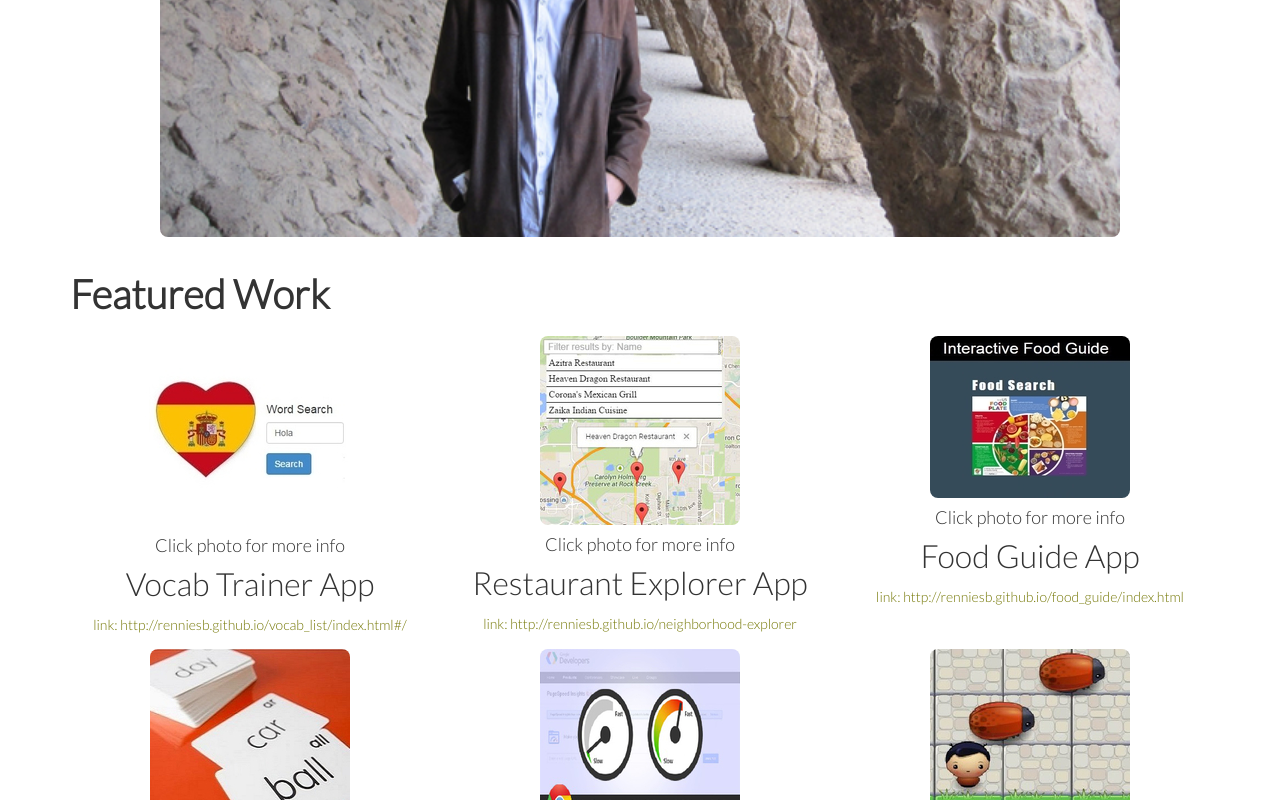
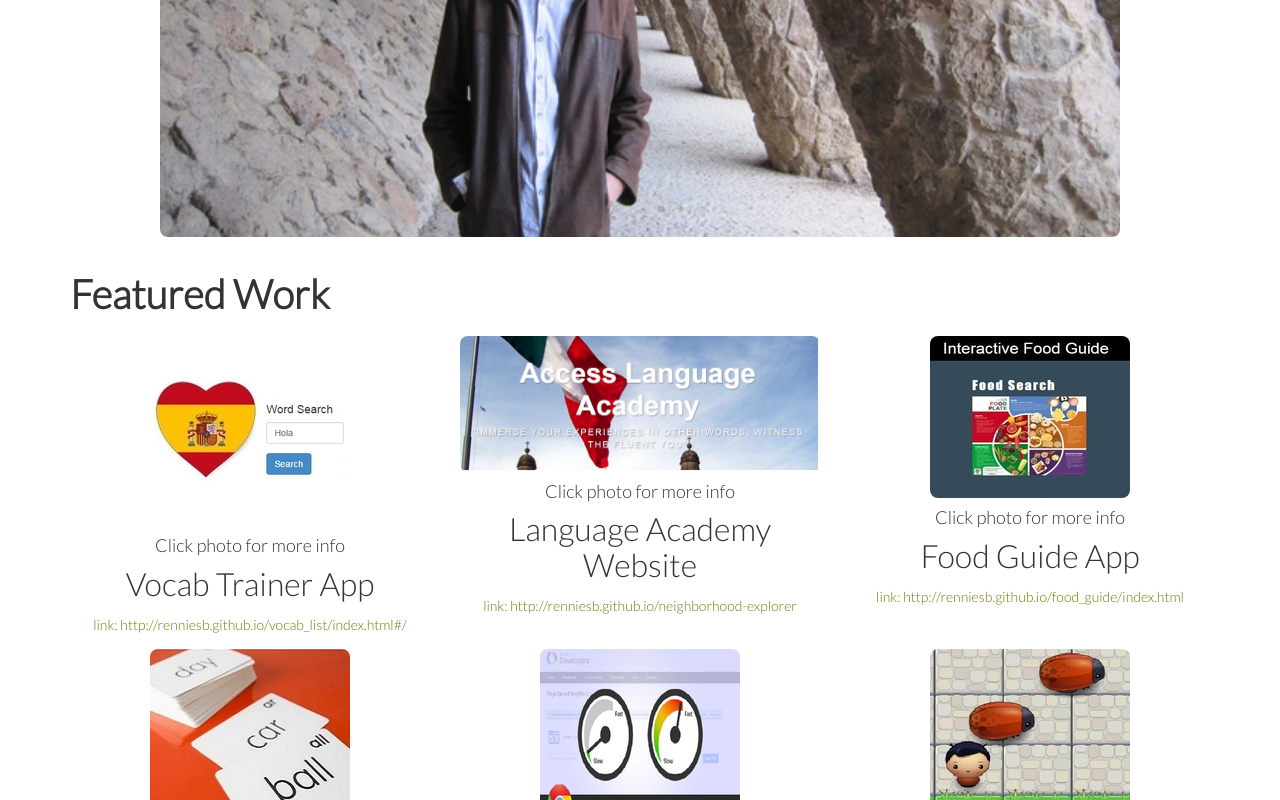
Before and after one commit to Renniesb/Portfolio-page, a plain HTML site: page index.html in a window 1280 px wide. Shown: the part 509-1309 px from the top of the page. Drawn offline with Linux system fonts and the light colour scheme.

Commit message:
add new photo

```diff
--- a/index.html
+++ b/index.html
@@ -83,9 +83,9 @@
       </div>
 
       <div class="col-sm-4">
-        <img class="center-block img-responsive featured-image rounded-corners" src="img/restaurantexplorer-large.jpg" alt="restaurant explorer project image" data-toggle="modal" data-target="#project5" srcset="img/restaurantexplorer-small.jpg 320w, img/restaurantexplorer-medium.jpg 640w, img/restaurantexplorer-large.jpg 1024w" sizes="(min-width: 300px) 50vw, (min-width: 700px) 70vw, 100vw">
+        <img class="center-block img-responsive featured-image rounded-corners" src="img/ala.png" alt="restaurant explorer project image" data-toggle="modal" data-target="#project5" srcset="img/ala.png 320w, img/ala.png 640w, img/ala.png" sizes="(min-width: 300px) 50vw, (min-width: 700px) 70vw, 100vw">
         <h4>Click photo for more info</h4>
-        <h2 class="space">Restaurant Explorer App</h2>
+        <h2 class="space">Language Academy Website</h2>
 
         <p><a class="link" href="http://renniesb.github.io/neighborhood-explorer/index.html">link: http://renniesb.github.io/neighborhood-explorer</a></p>
       </div>
```
Also changed, not shown: img/ala.png (added).
